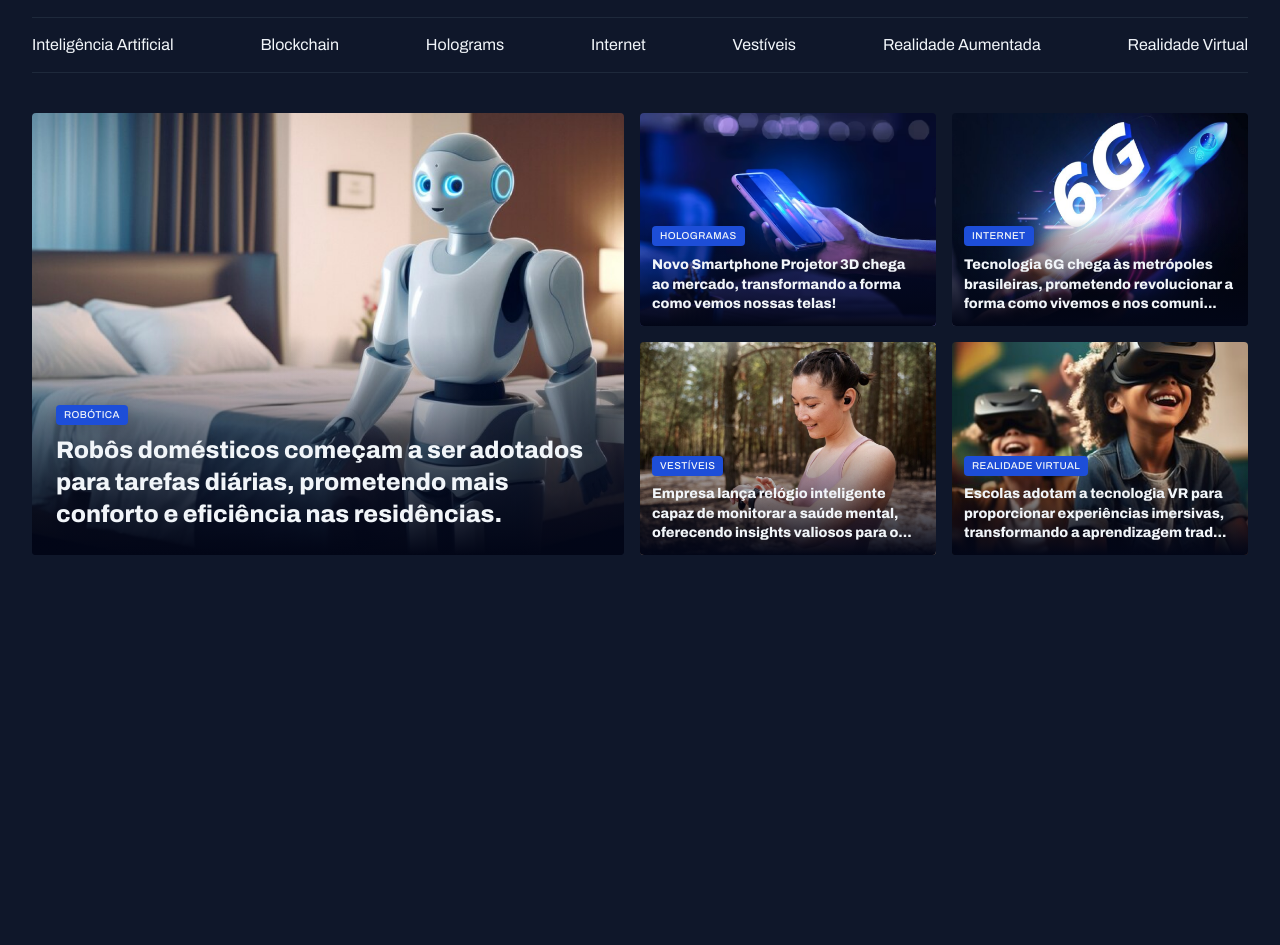
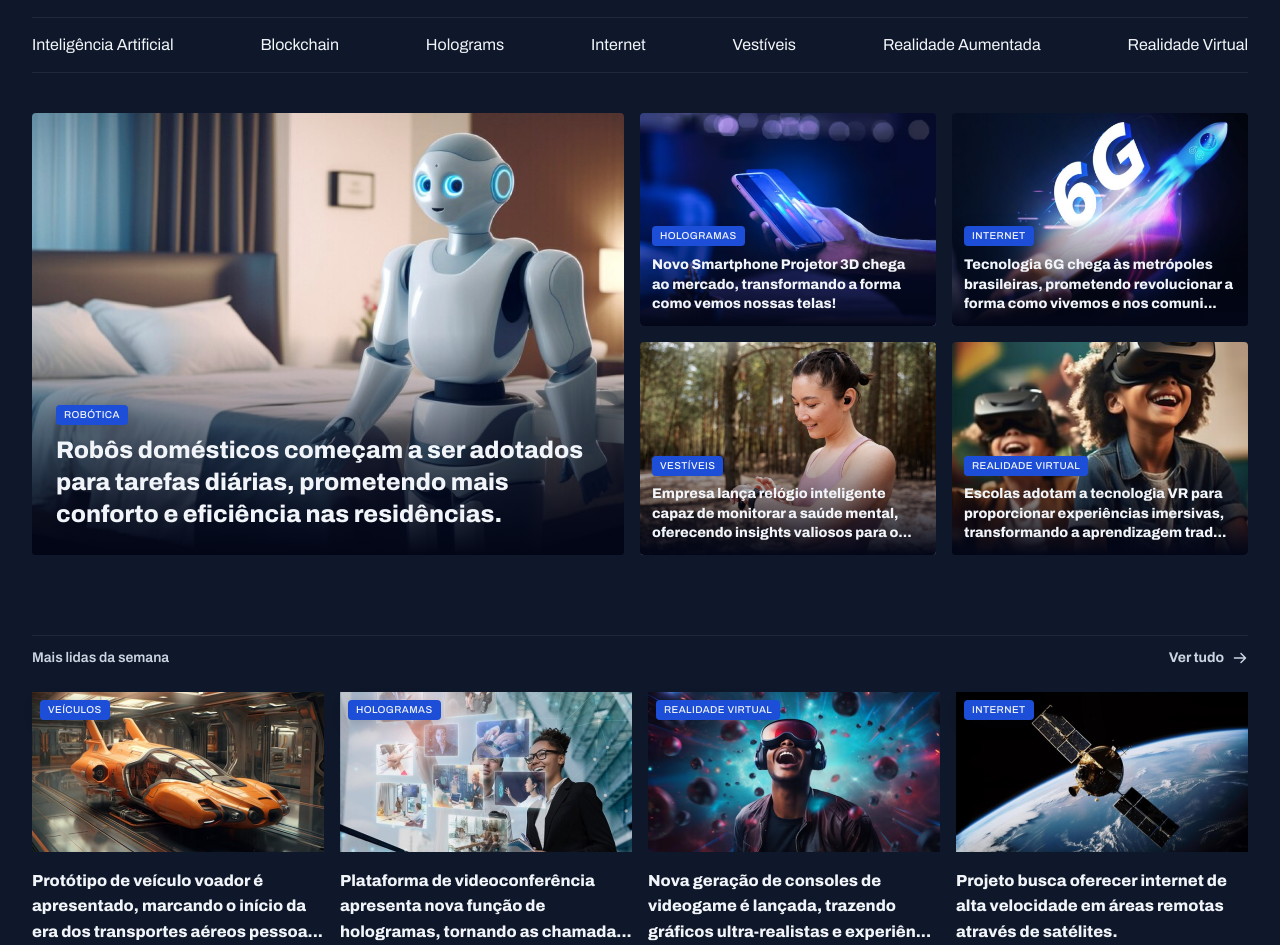
Before and after one commit to fillipedbarreto/project_news_portal, a plain HTML site: page index.html in a window 1280 px wide. Shown: the part 55-1000 px from the top of the page. Before the commit the page ends 800 px from the top, so only its background shows below. Drawn offline with Linux system fonts and the light colour scheme.

Commit message:
Finished weekly section

```diff
--- a/index.html
+++ b/index.html
@@ -85,6 +85,48 @@
                 </figure>
             </div>
         </section>
+
+        <section id="weekly">
+            <header class="grid grid-flow-col">
+                <h3>Mais lidas da semana</h3>
+                <a href="#" class="grid grid-flow-col">
+                    <strong>Ver tudo</strong>
+                    <span></span>
+                </a>
+            </header>
+
+            <div class="grid gap-16">
+                <figure>
+                    <span class="content-tag">Veículos</span>
+                    <img src="assets/images/Image 06.png" alt="Protótipo de veículo voador é apresentado, marcando o início da era dos transportes aéreos pessoais.">
+                    <p>
+                        Protótipo de veículo voador é apresentado, marcando o início da era dos transportes aéreos pessoa...
+                    </p>
+                </figure>
+                <figure>
+                    <span class="content-tag">Hologramas</span>
+                    <img src="assets/images/Image 07.png" alt="Plataforma de videoconferência apresenta nova função de hologramas, tornando as chamadas virtuais mais realistas e envolventes.">
+                    <p>
+                        Plataforma de videoconferência apresenta nova função de hologramas, tornando as chamada...
+                    </p>
+                </figure>
+                <figure>
+                    <span class="content-tag">Realidade Virtual</span>
+                    <img src="assets/images/Image 08.png" alt="Nova geração de consoles de videogame é lançada, trazendo gráficos ultra-realistas e experiências de jogo totalmente envolventes.">
+                    <p>
+                        Nova geração de consoles de videogame é lançada, trazendo gráficos ultra-realistas e experiên...
+                    </p>
+                </figure>
+                <figure>
+                    <span class="content-tag">Internet</span>
+                    <img src="assets/images/Image 09.png" alt="Projeto busca oferecer internet de alta velocidade em áreas remotas através de satélites.">
+                    <p>
+                        Projeto busca oferecer internet de alta velocidade em áreas remotas através de satélites.
+                    </p>
+                </figure>
+            </div>
+
+        </section>
     </main>
 </body>
 </html>
--- a/styles/global.css
+++ b/styles/global.css
@@ -49,6 +49,7 @@ img {
 
 main {
     margin-top: 40px;
+    gap: 80px;
 }
 
 .content-tag {
--- a/styles/sections.css
+++ b/styles/sections.css
@@ -1,3 +1,26 @@
+section header {
+    border-top: 1px solid var(--stroke-color);
+    padding-block: 12px 24px;
+    font: var(--text-span);
+    color: var(--text-color-secondary);
+
+    a {
+        justify-self: end;
+        align-items: center;
+        gap: 8px;
+
+        span {
+            background-image: url(../assets/icons/ArrowRight.svg);
+            width: 16px;
+            height: 16px;
+        }
+
+        &:hover span {
+            background-image: url(../assets/icons/ArrowRight-hover.svg);;
+        }
+    }
+}
+
 #featured {
     img {
         height: 100%;
@@ -37,3 +60,27 @@
         }
     }
 }
+
+#weekly {
+    &>div {
+        grid-template-columns: repeat(4, 292px);
+    }
+    img {
+        height: 160px;
+    }
+
+    figure {
+        position: relative;
+
+        .content-tag {
+            position: absolute;
+            top: 8px;
+            left: 8px;
+        }
+
+        p {
+            margin-top: 8px;
+            font-weight: 800;
+        }
+    }
+}
```
